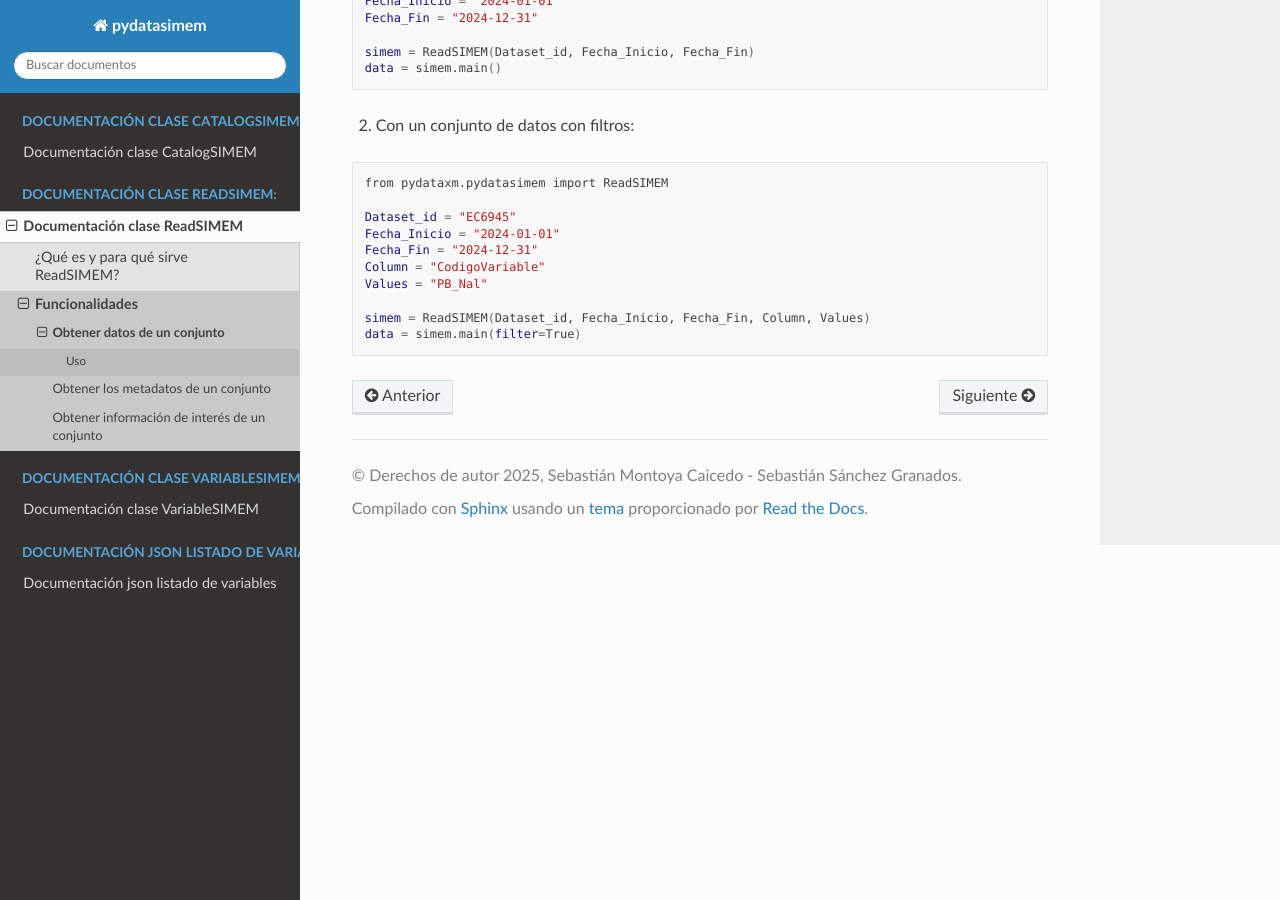
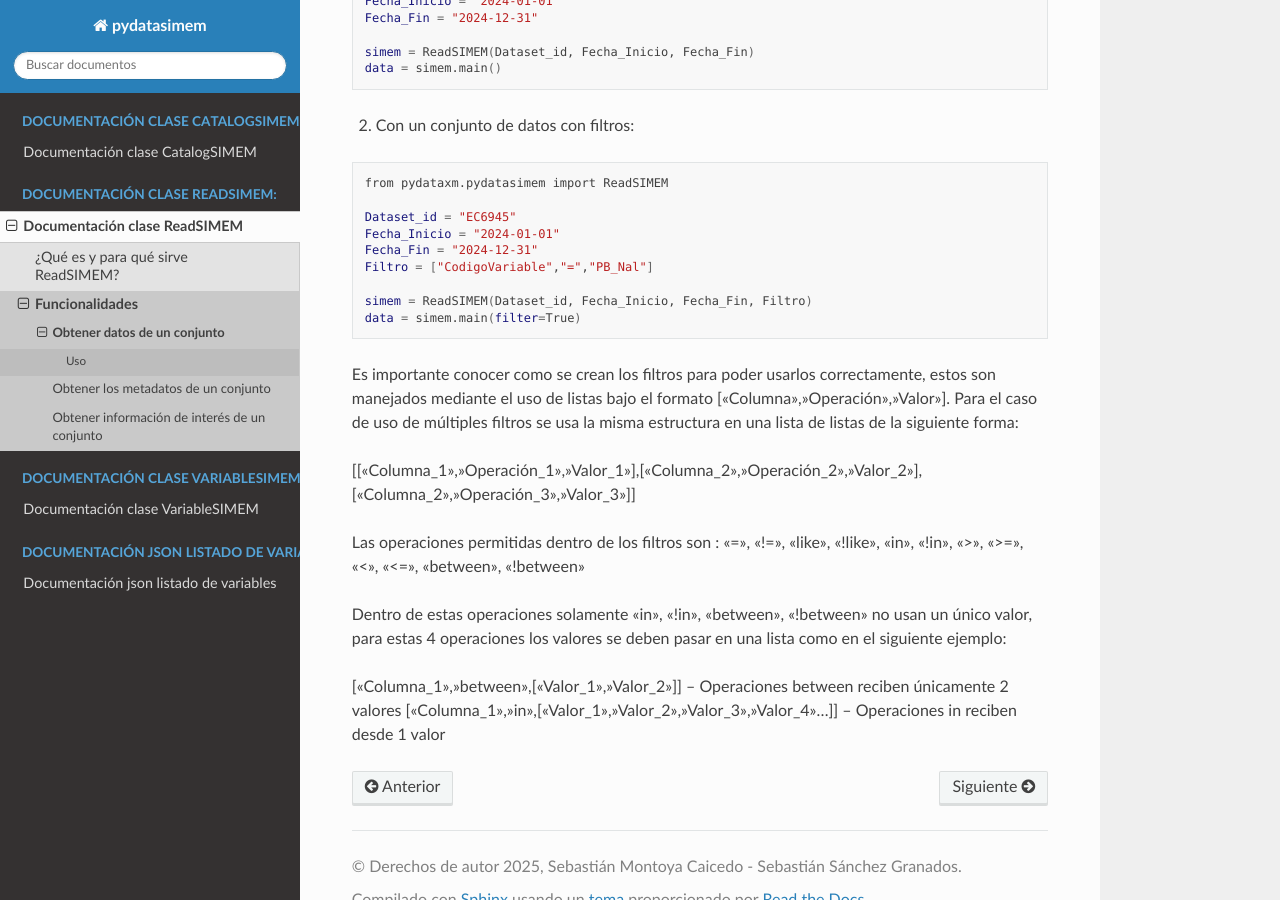
Before and after one commit to XM-SA-ESP/GEDeN-SIMEM-Tools, a Sphinx documentation site: the page built from docs/source/readSIMEM/func/get_data.md, in a window 1280 px wide and 900 px high, scrolled down 484 px. Built offline with Sphinx 7.4.7 and the Read the Docs theme 3.1.0, drawn with Linux system fonts in a browser that asks for light colours.

Commit message:
Adaptación del código para uso de API por streaming y filtros avanzados

````diff
--- a/docs/source/readSIMEM/func/get_data.md
+++ b/docs/source/readSIMEM/func/get_data.md
@@ -29,9 +29,19 @@
 Dataset_id = "EC6945"
 Fecha_Inicio = "2024-01-01"
 Fecha_Fin = "2024-12-31"
-Column = "CodigoVariable"
-Values = "PB_Nal"
+Filtro = ["CodigoVariable","=","PB_Nal"]
 
-simem = ReadSIMEM(Dataset_id, Fecha_Inicio, Fecha_Fin, Column, Values)
+simem = ReadSIMEM(Dataset_id, Fecha_Inicio, Fecha_Fin, Filtro)
 data = simem.main(filter=True)
 ```
+
+Es importante conocer como se crean los filtros para poder usarlos correctamente, estos son manejados mediante el uso de listas bajo el formato ["Columna","Operación","Valor"]. Para el caso de uso de múltiples filtros se usa la misma estructura en una lista de listas de la siguiente forma:
+
+[["Columna_1","Operación_1","Valor_1"],["Columna_2","Operación_2","Valor_2"],["Columna_2","Operación_3","Valor_3"]]
+
+Las operaciones permitidas dentro de los filtros son : "=", "!=", "like", "!like", "in", "!in", ">", ">=", "<", "<=", "between", "!between"
+
+Dentro de estas operaciones solamente "in", "!in", "between", "!between" no usan un único valor, para estas 4 operaciones los valores se deben pasar en una lista como en el siguiente ejemplo:
+
+["Columna_1","between",["Valor_1","Valor_2"]]                     -- Operaciones between reciben únicamente 2 valores
+["Columna_1","in",["Valor_1","Valor_2","Valor_3","Valor_4"...]]   -- Operaciones in reciben desde 1 valor
````
Also changed, not shown: docs/source/readSIMEM/func/get_info.md (+6 -0 lines), docs/source/readSIMEM/info/how.md (+5 -5 lines), 1 other file.
